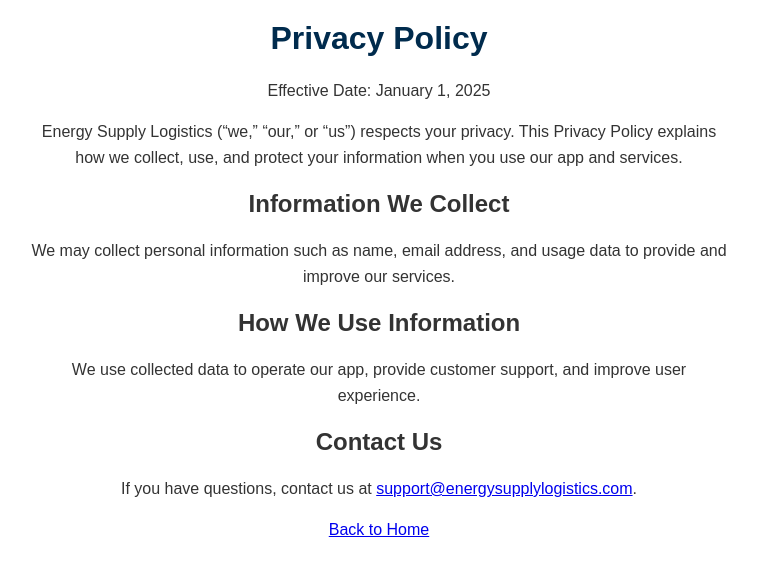
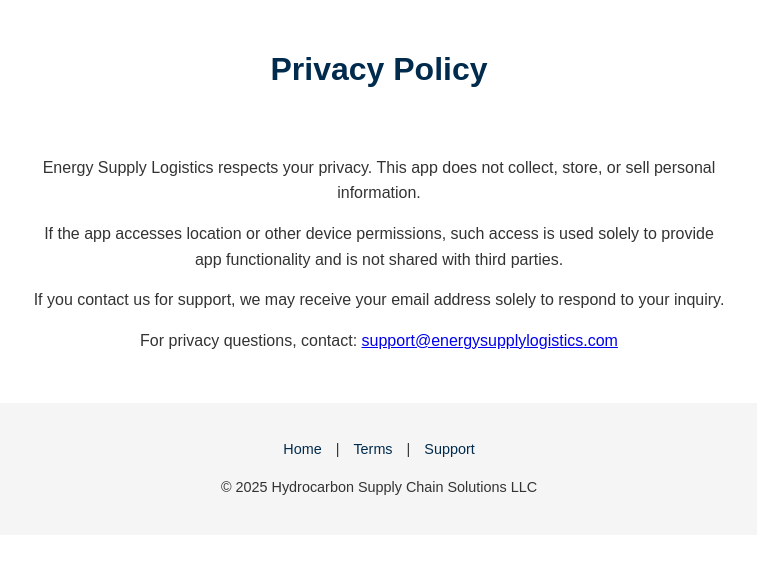
Before and after one commit to mattldavidson/Mattldavidson.github.io, a plain HTML site: page privacy.html in a window 1280 px wide. Shown: the whole page, without its empty margins (261-1018 px from the left). Drawn offline with Linux system fonts and the light colour scheme.

Commit message:
Update privacy.html

```diff
--- a/privacy.html
+++ b/privacy.html
@@ -3,32 +3,54 @@
 <head>
 <meta charset="UTF-8">
 <meta name="viewport" content="width=device-width, initial-scale=1.0">
-    <title>Privacy Policy - Energy Supply Logistics</title>
+<title>Privacy Policy – Energy Supply Logistics</title>
 <style>
     body {font-family: Arial, sans-serif; margin:0; background:#fff; color:#333; text-align:center;}
     header {padding:30px 20px;}
-        header img {max-width:200px; height:auto;}
-        h1 {margin-top:20px; font-size:2rem; color:#002b4d;}
+    h1 {color:#002b4d;}
     p {max-width:700px; margin:15px auto; line-height:1.6;}
-        .buttons {margin-top:30px;}
-        .buttons a img {height:50px; margin:10px;}
-        footer {margin-top:50px; padding:20px; font-size:0.9rem; background:#f5f5f5; color:#555;}
+    footer {margin-top:50px; padding:20px; font-size:0.9rem; background:#f5f5f5;}
     footer a {color:#002b4d; margin:0 10px; text-decoration:none;}
 </style>
 </head>
 <body>
+
+<header>
     <h1>Privacy Policy</h1>
-    <p>Effective Date: January 1, 2025</p>
+</header>
+
+<main>
     <p>
-        Energy Supply Logistics (“we,” “our,” or “us”) respects your privacy. This Privacy Policy
-        explains how we collect, use, and protect your information when you use our app and services.
+        Energy Supply Logistics respects your privacy. This app does not collect, store, or sell
+        personal information.
     </p>
-    <h2>Information We Collect</h2>
-    <p>We may collect personal information such as name, email address, and usage data to provide and improve our services.</p>
-    <h2>How We Use Information</h2>
-    <p>We use collected data to operate our app, provide customer support, and improve user experience.</p>
-    <h2>Contact Us</h2>
-    <p>If you have questions, contact us at <a href="mailto:support@energysupplylogistics.com">support@energysupplylogistics.com</a>.</p>
-    <p><a href="index.html">Back to Home</a></p>
+
+    <p>
+        If the app accesses location or other device permissions, such access is used solely
+        to provide app functionality and is not shared with third parties.
+    </p>
+
+    <p>
+        If you contact us for support, we may receive your email address solely to respond
+        to your inquiry.
+    </p>
+
+    <p>
+        For privacy questions, contact:
+        <a href="mailto:support@energysupplylogistics.com">
+            support@energysupplylogistics.com
+        </a>
+    </p>
+</main>
+
+<footer>
+    <p>
+        <a href="/">Home</a> |
+        <a href="/terms.html">Terms</a> |
+        <a href="/support/">Support</a>
+    </p>
+    <p>&copy; 2025 Hydrocarbon Supply Chain Solutions LLC</p>
+</footer>
+
 </body>
 </html>
```
Lines whose indentation alone changed are shown as unchanged.
